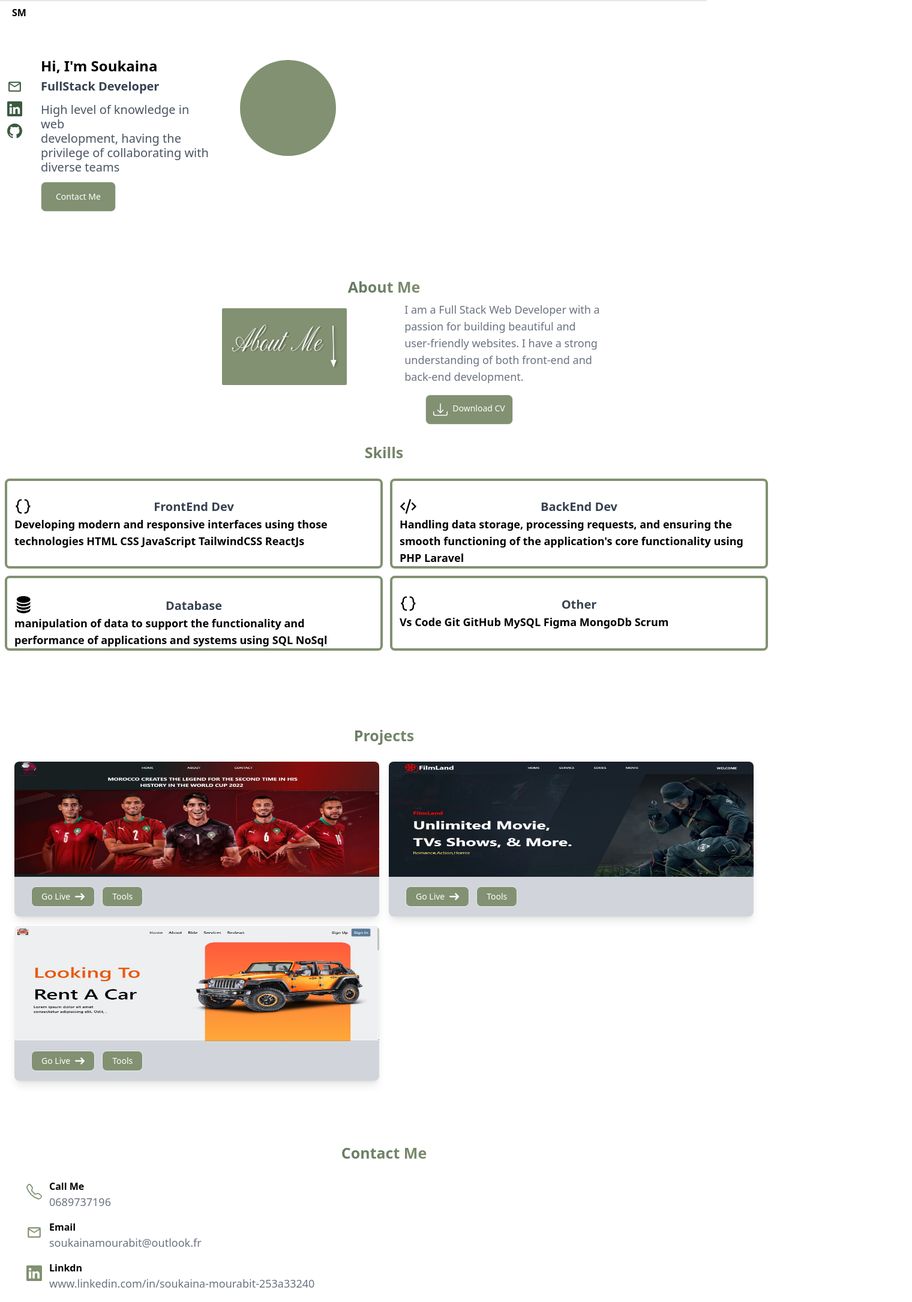
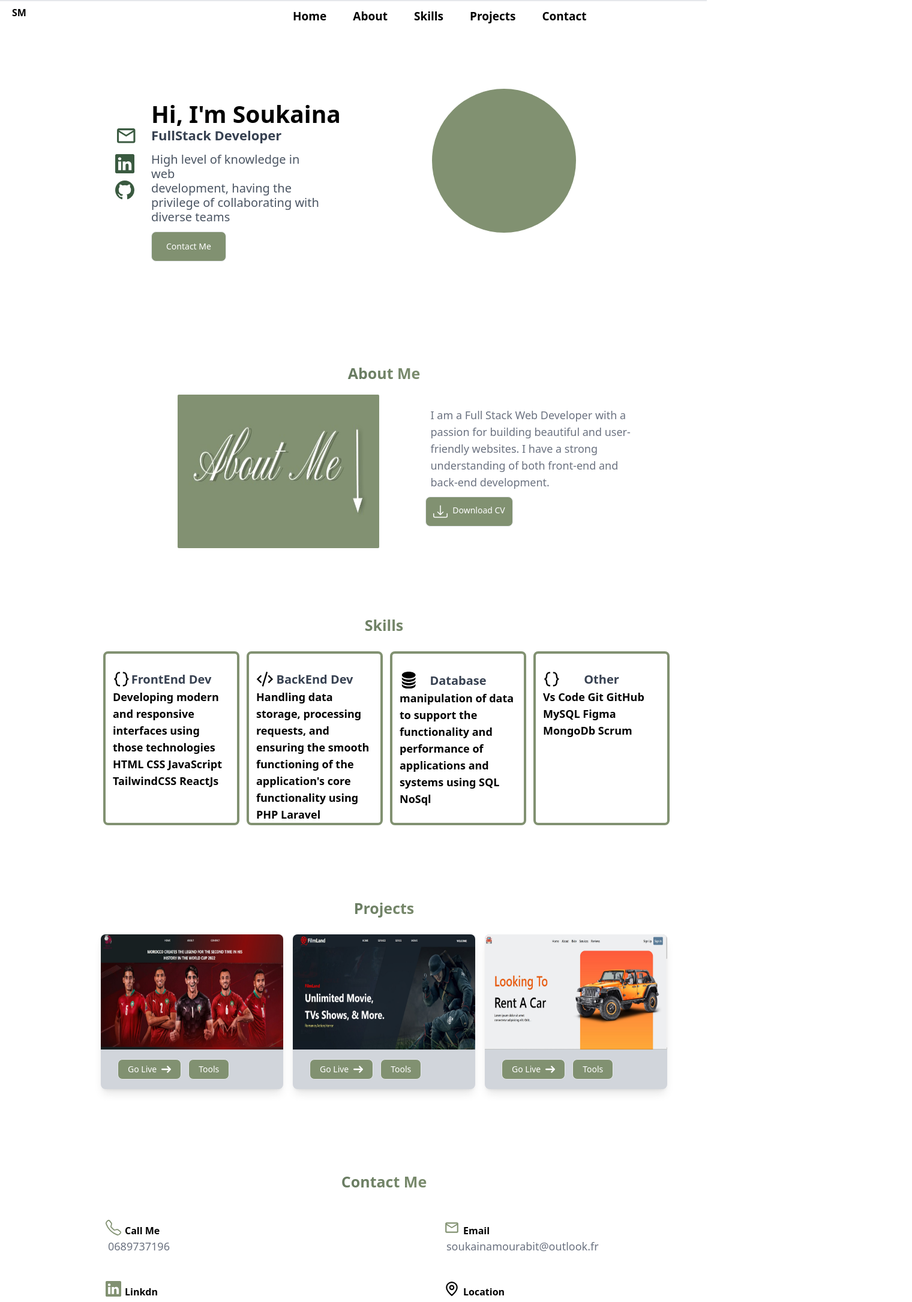
Before and after one commit to SMourabit/Personal_portfolio, a React (Create React App) app: page / in a window 1280 px wide. Shown: the top 2171 px of the page at 60% size, 1520 px wide, since content can reach past the window. Built offline with nearby package versions, Linux system fonts and the light colour scheme.

Commit message:
laptob screen done

```diff
--- a/src/Components/About.js
+++ b/src/Components/About.js
@@ -4,7 +4,7 @@ import Services from './Services';
 
 function About() {
   return (
-    <div className=' h-[26rem]  animate-showUp md:mt-[-1rem] ' id='About'>
+    <div className=' h-[26rem]  animate-showUp md:mt-[-1rem]  lg:h-[35rem]' id='About'>
 
       <div className="flex items-center justify-center text-green-dark z-0 md:mt-1 ">
 
@@ -17,11 +17,14 @@ function About() {
 
               <div className='w-full text-center mt-2 flex justify-center '>
                 <img src="3.jpg" alt="" className='rounded-sm w-[12rem] h-[7rem]
-                 md:w-[13rem] md:h-[8rem] md:relative md:top-[2.25rem] md:left-[-0.75rem]' />
+                 md:w-[13rem] md:h-[8rem] md:relative md:top-[2.25rem] md:left-[-0.75rem]
+                 lg:w-[21rem] lg:h-[16rem]
+                 ' />
               </div>
 
               <p class="text-[15px] md:text-base lg:text-lg text-gray-500  font-semibold ml-2 mr-2 mt-[2rem]
             md:w-[35.25rem] md:text-[18px] md:font-normal md:ml-[-2rem] md:text-left
+            lg:mt-16
 
             ">
                 I am a Full Stack Web Developer with a passion for building beautiful and user-friendly websites. I have a strong understanding
@@ -38,6 +41,7 @@ function About() {
             <button type="button" class="text-white bg-green-light ml-3 mt-0  border border-gray-200 focus:ring-4 focus:outline-none
            focus:ring-gray-100 font-medium rounded-lg text-sm px-4 py-1.5 text-center inline-flex items-center
            md:relative md:right-[-8.5rem] md:p-3
+           lg:mt-[-66px]
            ">
               <a href="cv.pdf" download className='flex flex-row gap-2 '>
                 <BsDownload className="text-2xl " />
--- a/src/Components/Contact.js
+++ b/src/Components/Contact.js
@@ -1,34 +1,33 @@
-import React from 'react'
-import { BsLinkedin, BsTelephone } from 'react-icons/bs'
-import { GrLocation } from 'react-icons/gr'
-import { MdOutlineEmail } from 'react-icons/md'
+import React from 'react';
+import { BsLinkedin, BsTelephone } from 'react-icons/bs';
+import { GrLocation } from 'react-icons/gr';
+import { MdOutlineEmail } from 'react-icons/md';
 
 function Contact() {
-    let cordonnees=[
-        {name:'Call Me ',dec:'0689737196',icon: <BsTelephone className='relative left-4 top-2 text-[26px] text-green-light'/> },
-        {name:'Email ',dec:'soukainamourabit@outlook.fr',icon: <MdOutlineEmail className='relative left-4 top-2 text-[26px] text-green-light'/> },
-        {name:'Linkdn ',dec:'www.linkedin.com/in/soukaina-mourabit-253a33240',icon: <BsLinkedin className='relative left-4 top-2 text-[26px] text-green-light'/> },
-        {name:'Location ',dec:'Temara Maroc',icon: <GrLocation className='relative left-4 top-2 text-[26px]  text-green-light'/> },
+  let cordonnees = [
+    { name: 'Call Me ', dec: '0689737196', icon: <BsTelephone className='relative left-4 top-2 text-[26px] text-green-light lg:top-5' /> },
+    { name: 'Email ', dec: 'soukainamourabit@outlook.fr', icon: <MdOutlineEmail className='relative left-4 top-2 text-[26px] text-green-light lg:top-5' /> },
+    { name: 'Linkdn ', dec: 'www.linkedin.com/in/soukaina-mourabit-253a33240', icon: <BsLinkedin className='relative left-4 top-2 text-[26px] text-green-light lg:top-5' /> },
+    { name: 'Location ', dec: 'Temara Maroc', icon: <GrLocation className='relative left-4 top-2 text-[26px]  text-green-light lg:top-5' /> },
+  ];
 
-
-]
   return (
-    <div className='h-[30rem] md:h-[40rem]  mt-[-1rem] md:mt-0 '>
-<h1 className='text-center text-[25px] font-bold mb-6 bg-gradient-to-r from-green-medium from-10% to-green-light to-60% text-transparent bg-clip-text'>Contact Me</h1>
-        <div className=' '>
-        {cordonnees.map((e)=>{
-            return <div className='flex flex-row gap-2 ml-3 mt-4 md:ml-7  '>
+    <div className='h-[30rem] md:h-[40rem] mt-[-1rem] md:mt-0 lg:h-[19rem]'>
+      <h1 className='text-center text-[25px] font-bold mb-6 bg-gradient-to-r from-green-medium from-10% to-green-light to-60% text-transparent bg-clip-text'>Contact Me</h1>
+      <div className='grid grid-cols-1 md:grid-cols-2 gap-2 ml-3 mt-4 md:ml-7 lg:ml-[10rem]	 '>
+        {/* i want those 4 divs to be centered in the big div above  */}
+        {cordonnees.map((e, index) => (
+          <div key={index} className='mb-4 '>
             {e.icon}
             <div className='flex flex-col ml-5 '>
-                <h1 className='font-semibold'>{e.name}</h1>
-                <p className='text-[15px] md:text-base lg:text-lg text-gray-500 font-semibold md:font-medium'>{e.dec}</p>
+              <h1 className='font-semibold lg:ml-7'>{e.name}</h1>
+              <p className='text-[15px] md:text-base lg:text-lg text-gray-500 font-semibold md:font-medium'>{e.dec}</p>
             </div>
-            </div>
-        })}
-        </div>
-
+          </div>
+        ))}
+      </div>
     </div>
-  )
+  );
 }
 
-export default Contact
+export default Contact;
--- a/src/Components/Header.js
+++ b/src/Components/Header.js
@@ -3,29 +3,29 @@ import React, { useState } from "react";
 import { GiHamburgerMenu } from "react-icons/gi";
 import { MdOutlineClose } from "react-icons/md";
 import { BiSolidHome } from "react-icons/bi";
-import { BsFillPersonFill } from "react-icons/bs";
+import { BsFillPersonFill, BsFillTelephoneFill } from "react-icons/bs";
 import { FiSettings } from "react-icons/fi";
 import { GrProjects } from "react-icons/gr";
 function Header() {
 
   const [isClicked, setClicked] = useState({ menuIcon: true, exitIcon: false });
 
-  let Toggle = () => {
+  let hrefggle = () => {
     isClicked.menuIcon ? setClicked({ menuIcon: false, exitIcon: true }) : setClicked({ menuIcon: true, exitIcon: false });
 
   };
   return (
     <div className="">
-      <div className="fixed bottom-[88px] w-full border-t-[2px]  h-[2.5rem] z-20  md:fixed md:top-0 md:w-[92%] md:bg-white">
+      <div className="fixed bothrefm-[88px] w-full border-t-[2px]  h-[2.5rem] z-20  md:fixed md:hrefp-0 md:w-[92%] md:bg-white ">
         <h1 className="font-bold p-5 mt-[-0.8rem]">SM</h1>
-        <button className="text-2xl absolute bottom-[0.5rem] right-2  z-40" onClick={() => { Toggle(); }}>
+        <buthrefn className="text-2xl absolute bothrefm-[0.5rem] right-2  z-40 lg:hidden" onClick={() => { hrefggle(); }}>
           {isClicked.menuIcon ? (<GiHamburgerMenu className="lg:hidden" />) : (<MdOutlineClose className="lg:hidden " />)}
-        </button>
+        </buthrefn>
 
         {isClicked.menuIcon}
         {isClicked.menuIcon ? " "
           :
-          <div className={`flex justify-center h-10 z-20 	fixed bottom-[6.5rem] p-8 w-full animate-showUp bg-white  md:top-7 `}>
+          <div className={`flex justify-center h-10 z-20 	fixed bothrefm-[6.5rem] p-8 w-full animate-showUp bg-white  md:hrefp-7 lg:hidden`}>
             <ul className="flex gap-7 md:mt-[-1rem]">
               <li>
                 <a href="#Home" className='icon-link  hover:text-bg-darkRed duration-500' title="Home">
@@ -47,7 +47,11 @@ function Header() {
                   <GrProjects className="text-[26px]"/>
                 </a>
               </li>
-
+              <li>
+                <a href="#Contact" className='icon-link hover:text-bg-darkRed duration-500' title="Projects">
+                  <BsFillTelephoneFill className="text-[26px]"/>
+                </a>
+              </li>
             </ul>
           </div>
 
@@ -55,15 +59,17 @@ function Header() {
 
         }
         {/* For Large Screens */}
-        <div className="hidden md:hidden  lg:flex relative top-[-5rem] justify-center w-[100%] h-28
+        <div className="hidden md:hidden  lg:flex relative hrefp-[-5rem] justify-center w-[100%] h-28  lg:mr-[18rem]
          items-center font-semibold lg:ml-[9rem] lg:text-[17px]">
-          {/* <ul className="flex flex-row gap-[7rem]  mt-[-3rem] lg:mr-[18rem] ">
+          <ul className="flex flex-row gap-11  mt-[-3rem]  lg:mt-[-10rem] lg:text-[19px]">
 
-          <Link to="/" className='hover:text-bg-darkRed duration-500'>HOME </Link>
-          <Link to="/about" className='hover:text-bg-darkRed duration-500'>ABOUT</Link>
-          <Link to="/contact" className='hover:text-bg-darkRed  duration-500'>CONTACT</Link>
+          <a href="#Home" className='underlineHover'>Home </a>
+          <a href="#About" className='underlineHover'>About</a>
+          <a href="#Skills" className='underlineHover'>Skills</a>
+          <a href="#Portfolio" className='underlineHover'>Projects</a>
+          <a href="#Contact" className='underlineHover'>Contact</a>
 
-          </ul> */}
+          </ul>
 
 
         </div>
--- a/src/Components/Home.js
+++ b/src/Components/Home.js
@@ -4,29 +4,32 @@ import { MdOutlineEmail } from 'react-icons/md';
 
 function Home() {
   return (
-    <div className="flex w-full flex-col  text-green-dark z-0 h-[30rem] md:h-[25rem] md:mt-[1.25rem] animate-showUp " id='Home'>
-      <div className='flex flex-row w-full'>
-        <div className='flex flex-col absolute top-[5.5rem] left-[0.78rem] w-1/4 gap-3  md:top-[8.25rem]
+    <div className="flex w-full flex-col  text-green-dark z-0 h-[30rem] md:h-[25rem] md:mt-[1.25rem] animate-showUp  lg:h-[34rem]" id='Home'>
+
+      <div className='flex flex-row w-full '>
+        <div className='flex flex-col absolute top-[5.5rem] left-[0.78rem] w-1/4 gap-3  md:top-[8.25rem] lg:left-[12rem] lg:top-[13rem]
   '>
 
-          <a href="mailto:soukainamourabit@outlook.fr" target="_blank" rel="noreferrer"><MdOutlineEmail className="text-[25px]" /></a>
-          <a href="www.linkedin.com/in/soukaina-mourabit-253a33240" target="_blank" rel="noreferrer"> <BsLinkedin className="text-[25px]" /></a>
-          <a href="https://github.com/soukaina203" target="_blank" rel="noreferrer"> <BsGithub className="text-[25px] " /></a>
+          <a href="mailto:soukainamourabit@outlook.fr" target="_blank" rel="noreferrer"><MdOutlineEmail className="text-[25px] lg:text-[36.5px]" /></a>
+          <a href="www.linkedin.com/in/soukaina-mourabit-253a33240" target="_blank" rel="noreferrer"> <BsLinkedin className="text-[25px] lg:text-[32px]" /></a>
+          <a href="https://github.com/soukaina203" target="_blank" rel="noreferrer"> <BsGithub className="text-[25px] lg:text-[32px]" /></a>
 
 
 
 
         </div>
         <div className='w-[100%] group   '>
-          <div class="w-[10rem] h-[10rem] relative top-11 left-[5rem] rounded-full bg-green-light md:top-[5rem]  md:left-[25rem]">
+          <div class="w-[10rem] h-[10rem] relative top-11 left-[5rem] rounded-full bg-green-light md:top-[5rem]  md:left-[25rem]
+          lg:w-[15rem] lg:h-[15rem] lg:left-[45rem] lg:top-[8rem]
+          ">
 
           </div>
 
         </div>
       </div>
-      <div className="flex flex-col gap-3 relative top-12 md:top-[-6.75rem] md:left-[3.5rem] ">
-        <h1 className="text-2xl font-bold text-black leading-7 ml-3 mt-6">Hi, I'm Soukaina</h1>
-        <p className="text-[20px]   text-gray-700 font-semibold ml-3 mt-[-7.5px]">FullStack Developer</p>
+      <div className="flex flex-col gap-3 relative top-12 md:top-[-6.75rem] md:left-[3.5rem] lg:left-[15rem]">
+        <h1 className="text-2xl font-bold text-black leading-7 ml-3 mt-6 lg:text-[39px]">Hi, I'm Soukaina</h1>
+        <p className="text-[20px]   text-gray-700 font-semibold ml-3 mt-[-7.5px] lg:text-[22px]">FullStack Developer</p>
         <p className="text-gray-600 text-[20px] ml-3 leading-6 md:w-[17.5rem] ">
           High level of knowledge in web <br />
           development, having the privilege of collaborating with diverse teams
--- a/src/Components/Portfolio.js
+++ b/src/Components/Portfolio.js
@@ -19,9 +19,12 @@ function Portfolio() {
   };
 
   return (
-    <div className='h-[63rem] md:h-[45rem] mt-5 p-6 animate-showUp  md:mt-0' id='Portfolio'>
+    <div className='h-[63rem] md:h-[45rem] mt-5 p-6 animate-showUp  md:mt-0 lg:h-[30rem] ' id='Portfolio'>
       <h2 className='text-center text-[25px] font-bold mb-6 bg-gradient-to-r from-green-medium from-10% to-green-light to-60% text-transparent bg-clip-text '>Projects</h2>
-      <div className='grid grid-cols-1 md:grid-cols-2 gap-4'>
+      <div className='lg:flex lg:justify-center'>
+
+
+      <div className='grid grid-cols-1 md:grid-cols-2 lg:grid-cols-3 gap-4  lg:place  lg:w-[59rem] '>
         {websites.map((e, i) => (
           <div key={e} className='bg-gray-300 rounded-lg overflow-hidden shadow-lg'>
             <img className='w-full h-48 ' src={`${i}.jpg`} alt='' />
@@ -67,6 +70,7 @@ function Portfolio() {
           </div>
         ))}
       </div>
+      </div>
     </div>
   );
 }
--- a/src/Components/Services.js
+++ b/src/Components/Services.js
@@ -7,8 +7,9 @@ function Services() {
   return (
     <div className='h-[30rem] animate-showUp md:w-full md:h-[28rem] md:mt-[-5.25rem] ' id='Skills'>
       <h2 className='text-center text-[25px] font-bold mb-6 bg-gradient-to-r from-green-medium from-10% to-green-light to-60% text-transparent bg-clip-text '>Skills</h2>
+      <div className=' lg:visible lg:w-full lg:flex lg:justify-center lg:gap-[2.75rem]'>
 
-      <div className='grid grid-cols-1 md:grid-cols-2 md:gap-3 place-items-center ml-2  mt-[-2.75rem]  md:mt-0 '>
+        <div className='grid grid-cols-1 md:grid-cols-2 md:gap-3 place-items-center lg:grid-cols-4 ml-2  lg:w-[59rem]  mt-[-2.75rem]  md:mt-0 '>
 
           <div className='rounded-lg w-full h-[8rem]
          md:border-4 md:border-green-light md:h-full '>
@@ -56,6 +57,7 @@ function Services() {
           </div>
         </div>
 
+      </div>
 
 
     </div>
--- a/src/index.css
+++ b/src/index.css
@@ -9,3 +9,15 @@ code {
   font-family: source-code-pro, Menlo, Monaco, Consolas, 'Courier New',
     monospace;
 }
+.underlineHover::after {
+  content: "";
+  display: block;
+  height: 3px;
+  width: 100%;
+  background-color: #819171; /* Set the underline color to orange */
+  transform: scaleX(0); /* Initially, the underline will have no width (hidden) */
+  transition: transform 0.2s ease; /* Add a transition for smooth effect */
+}
+.underlineHover:hover::after {
+  transform: scaleX(1);
+}
```
Lines whose indentation alone changed are shown as unchanged.
